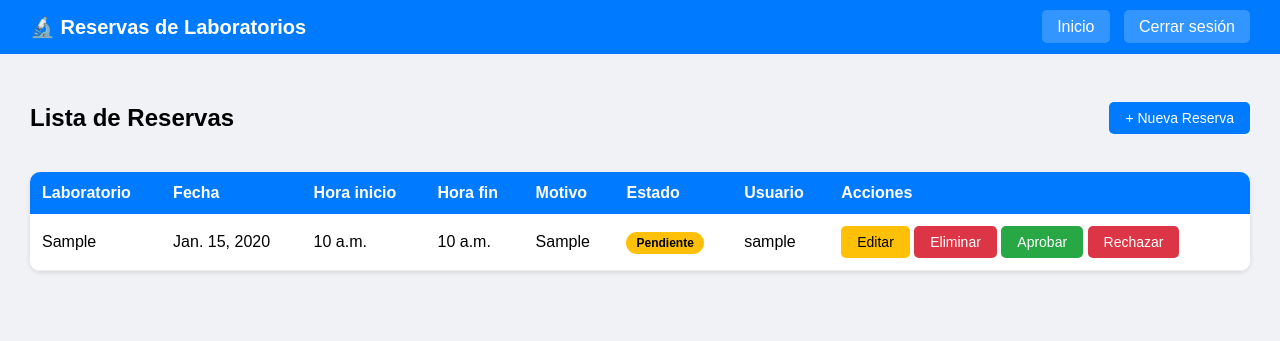
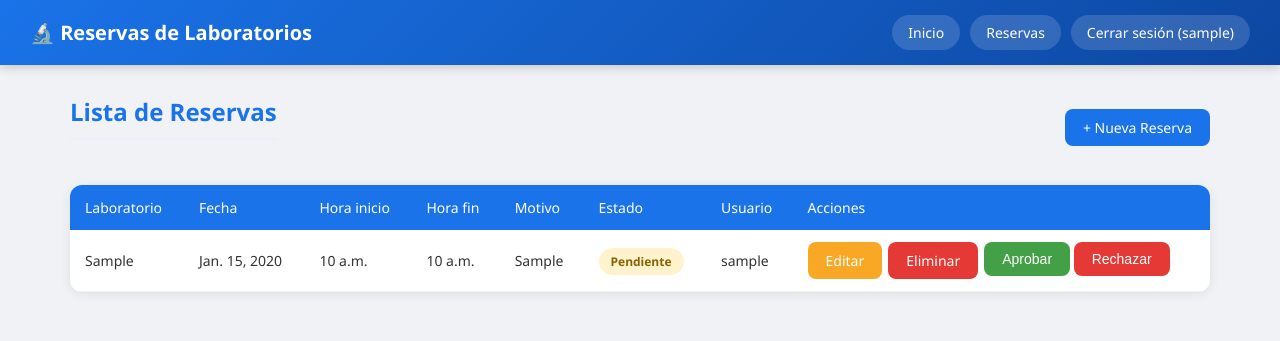
Before and after one commit to miguelmendoza11/electivaDjangoParcial, a Django app: page /reservas/ in a window 1280 px wide. Shown: the top 341 px of the page. Run offline with Django 5.2, Linux system fonts and the light colour scheme; a user stored in the database is signed in; tables that the repository leaves empty hold one stand-in row (values such as "Sample post").

Commit message:
feat: estilos

```diff
--- /dev/null
+++ b/reservas_MIGUEL/templates/reservas/base.html
@@ -0,0 +1,121 @@
+<!DOCTYPE html>
+<html lang="es">
+<head>
+    <meta charset="UTF-8">
+    <meta name="viewport" content="width=device-width, initial-scale=1.0">
+    <title>{% block title %}Reservas de Laboratorios{% endblock %}</title>
+    <style>
+        * { margin: 0; padding: 0; box-sizing: border-box; }
+        body { font-family: 'Segoe UI', Arial, sans-serif; background: #f0f2f5; color: #333; }
+
+        .navbar {
+            background: linear-gradient(135deg, #1a73e8, #0d47a1);
+            color: white; padding: 15px 30px;
+            display: flex; justify-content: space-between; align-items: center;
+            box-shadow: 0 2px 10px rgba(0,0,0,0.2);
+        }
+        .navbar h1 { font-size: 20px; font-weight: 600; }
+        .navbar-links { display: flex; gap: 10px; }
+        .navbar a {
+            color: white; text-decoration: none;
+            background: rgba(255,255,255,0.15);
+            padding: 8px 16px; border-radius: 20px;
+            font-size: 14px; transition: background 0.2s;
+        }
+        .navbar a:hover { background: rgba(255,255,255,0.3); }
+
+        .container { padding: 30px; max-width: 1200px; margin: 0 auto; }
+
+        .card {
+            background: white; border-radius: 12px;
+            box-shadow: 0 2px 12px rgba(0,0,0,0.08);
+            padding: 30px; margin-bottom: 20px;
+        }
+
+        .page-title {
+            font-size: 24px; font-weight: 600;
+            color: #1a73e8; margin-bottom: 20px;
+            padding-bottom: 10px;
+            border-bottom: 2px solid #e8f0fe;
+        }
+
+        .btn {
+            padding: 9px 18px; border-radius: 8px;
+            text-decoration: none; font-size: 14px;
+            border: none; cursor: pointer;
+            font-weight: 500; transition: opacity 0.2s;
+            display: inline-block;
+        }
+        .btn:hover { opacity: 0.85; }
+        .btn-primary { background: #1a73e8; color: white; }
+        .btn-warning { background: #f9a825; color: white; }
+        .btn-danger { background: #e53935; color: white; }
+        .btn-success { background: #43a047; color: white; }
+        .btn-secondary { background: #78909c; color: white; }
+
+        table { width: 100%; border-collapse: collapse; }
+        th {
+            background: #1a73e8; color: white;
+            padding: 13px 15px; text-align: left;
+            font-weight: 500; font-size: 14px;
+        }
+        th:first-child { border-radius: 8px 0 0 0; }
+        th:last-child { border-radius: 0 8px 0 0; }
+        td { padding: 12px 15px; border-bottom: 1px solid #f0f2f5; font-size: 14px; }
+        tr:hover td { background: #f8f9ff; }
+
+        .badge {
+            padding: 5px 12px; border-radius: 20px;
+            font-size: 12px; font-weight: 600;
+        }
+        .pendiente { background: #fff3cd; color: #856404; }
+        .aprobada { background: #d4edda; color: #155724; }
+        .rechazada { background: #f8d7da; color: #721c24; }
+
+        .actions-group { display: flex; gap: 6px; flex-wrap: wrap; }
+
+        .top-bar {
+            display: flex; justify-content: space-between;
+            align-items: center; margin-bottom: 25px;
+        }
+
+        .empty-msg { text-align: center; color: #999; padding: 40px; font-size: 15px; }
+
+        .form-group { margin-bottom: 18px; }
+        .form-group label { display: block; margin-bottom: 6px; font-weight: 500; color: #555; }
+        .form-group input, .form-group textarea, .form-group select {
+            width: 100%; padding: 10px 14px;
+            border: 1px solid #ddd; border-radius: 8px;
+            font-size: 14px; transition: border 0.2s;
+        }
+        .form-group input:focus, .form-group textarea:focus {
+            outline: none; border-color: #1a73e8;
+            box-shadow: 0 0 0 3px rgba(26,115,232,0.1);
+        }
+        .error-msg { color: #e53935; font-size: 13px; margin-top: 4px; }
+
+        .alert {
+            padding: 12px 18px; border-radius: 8px;
+            margin-bottom: 20px; font-size: 14px;
+        }
+        .alert-error { background: #fdecea; color: #b71c1c; border-left: 4px solid #e53935; }
+
+        {% block extra_styles %}{% endblock %}
+    </style>
+</head>
+<body>
+    <div class="navbar">
+        <h1>🔬 Reservas de Laboratorios</h1>
+        <div class="navbar-links">
+            {% if request.user.is_authenticated %}
+                <a href="{% url 'dashboard' %}">Inicio</a>
+                <a href="{% url 'lista_reservas' %}">Reservas</a>
+                <a href="{% url 'logout' %}">Cerrar sesión ({{ request.user.username }})</a>
+            {% endif %}
+        </div>
+    </div>
+    <div class="container">
+        {% block content %}{% endblock %}
+    </div>
+</body>
+</html>
--- a/reservas_MIGUEL/templates/reservas/lista_reservas.html
+++ b/reservas_MIGUEL/templates/reservas/lista_reservas.html
@@ -1,43 +1,13 @@
-<!DOCTYPE html>
-<html lang="es">
-<head>
-    <meta charset="UTF-8">
-    <title>Lista de Reservas</title>
-    <style>
-        body { font-family: Arial; background: #f0f2f5; margin: 0; }
-        .navbar { background: #007bff; color: white; padding: 15px 30px; display: flex; justify-content: space-between; align-items: center; }
-        .navbar h1 { margin: 0; font-size: 20px; }
-        .navbar a { color: white; text-decoration: none; background: rgba(255,255,255,0.2); padding: 8px 15px; border-radius: 5px; margin-left: 10px; }
-        .container { padding: 30px; }
-        .btn { padding: 8px 16px; border-radius: 5px; text-decoration: none; font-size: 14px; border: none; cursor: pointer; }
-        .btn-primary { background: #007bff; color: white; }
-        .btn-warning { background: #ffc107; color: black; }
-        .btn-danger { background: #dc3545; color: white; }
-        .btn-success { background: #28a745; color: white; }
-        table { width: 100%; border-collapse: collapse; background: white; border-radius: 10px; overflow: hidden; box-shadow: 0 2px 5px rgba(0,0,0,0.1); }
-        th { background: #007bff; color: white; padding: 12px; text-align: left; }
-        td { padding: 12px; border-bottom: 1px solid #eee; }
-        tr:hover { background: #f8f9fa; }
-        .badge { padding: 4px 10px; border-radius: 20px; font-size: 12px; font-weight: bold; }
-        .pendiente { background: #ffc107; color: black; }
-        .aprobada { background: #28a745; color: white; }
-        .rechazada { background: #dc3545; color: white; }
-        .top-bar { display: flex; justify-content: space-between; align-items: center; margin-bottom: 20px; }
-    </style>
-</head>
-<body>
-    <div class="navbar">
-        <h1>🔬 Reservas de Laboratorios</h1>
-        <div>
-            <a href="{% url 'dashboard' %}">Inicio</a>
-            <a href="{% url 'logout' %}">Cerrar sesión</a>
-        </div>
-    </div>
-    <div class="container">
+{% extends 'reservas/base.html' %}
+
+{% block title %}Lista de Reservas{% endblock %}
+
+{% block content %}
 <div class="top-bar">
-            <h2>Lista de Reservas</h2>
+    <h2 class="page-title">Lista de Reservas</h2>
     <a href="{% url 'crear_reserva' %}" class="btn btn-primary">+ Nueva Reserva</a>
 </div>
+<div class="card" style="padding: 0; overflow: hidden;">
     <table>
         <thead>
             <tr>
@@ -62,6 +32,7 @@
                 <td><span class="badge {{ reserva.estado }}">{{ reserva.get_estado_display }}</span></td>
                 <td>{{ reserva.usuario.username }}</td>
                 <td>
+                    <div class="actions-group">
                         {% if reserva.estado == 'pendiente' and reserva.usuario == request.user %}
                             <a href="{% url 'editar_reserva' reserva.pk %}" class="btn btn-warning">Editar</a>
                             <a href="{% url 'eliminar_reserva' reserva.pk %}" class="btn btn-danger">Eliminar</a>
@@ -73,13 +44,13 @@
                                 <button name="estado" value="rechazada" class="btn btn-danger">Rechazar</button>
                             </form>
                         {% endif %}
+                    </div>
                 </td>
             </tr>
             {% empty %}
-                <tr><td colspan="8" style="text-align:center; color:#999;">No hay reservas registradas.</td></tr>
+            <tr><td colspan="8" class="empty-msg">No hay reservas registradas.</td></tr>
             {% endfor %}
         </tbody>
     </table>
 </div>
-</body>
-</html>
+{% endblock %}
```
Also changed, not shown: reservas_MIGUEL/templates/reservas/confirmar_eliminar.html (+20 -32 lines), reservas_MIGUEL/templates/reservas/dashboard.html (+18 -36 lines), reservas_MIGUEL/templates/reservas/form_reserva.html (+14 -36 lines). Lines whose indentation alone changed are shown as unchanged.
